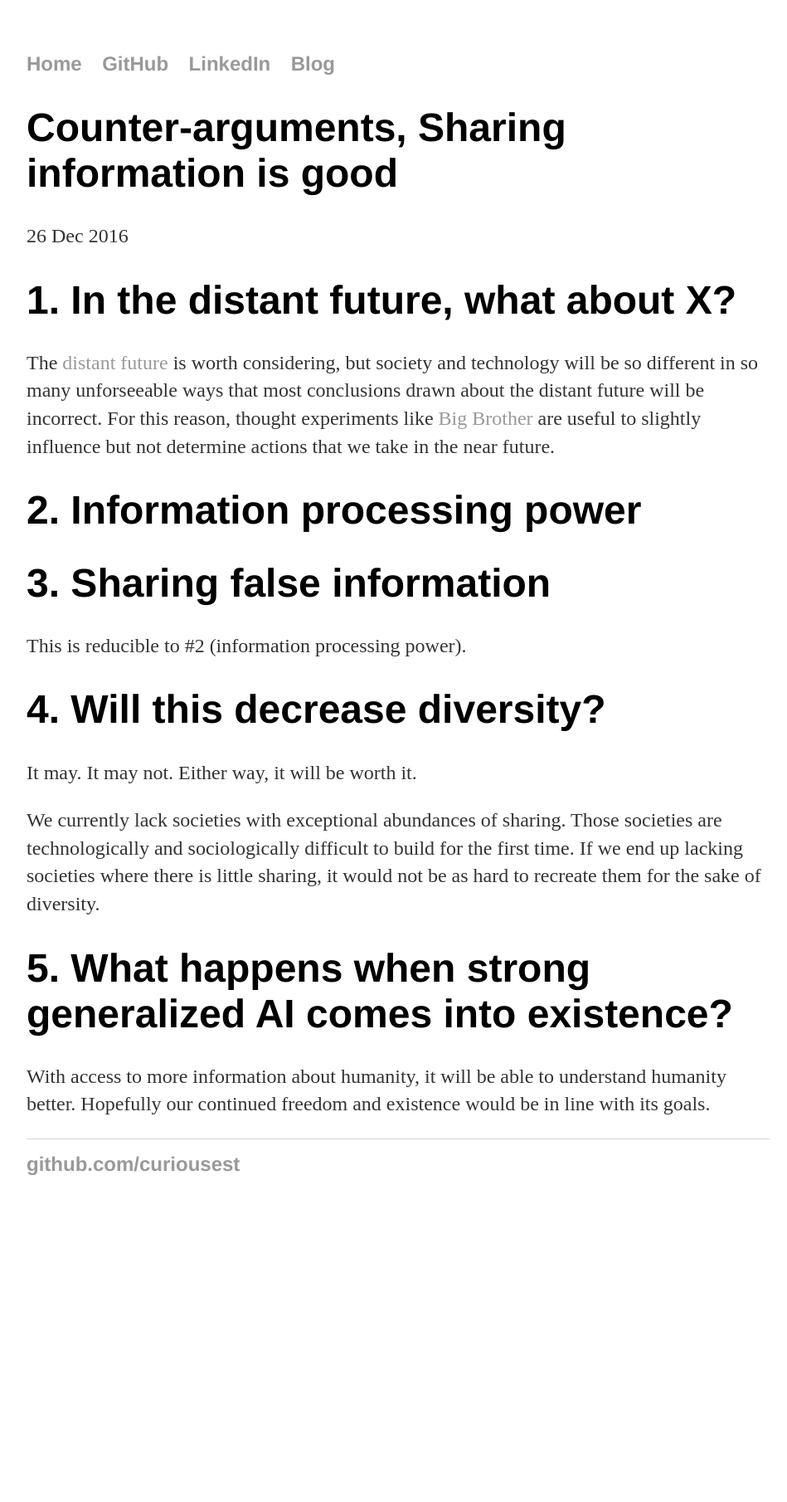
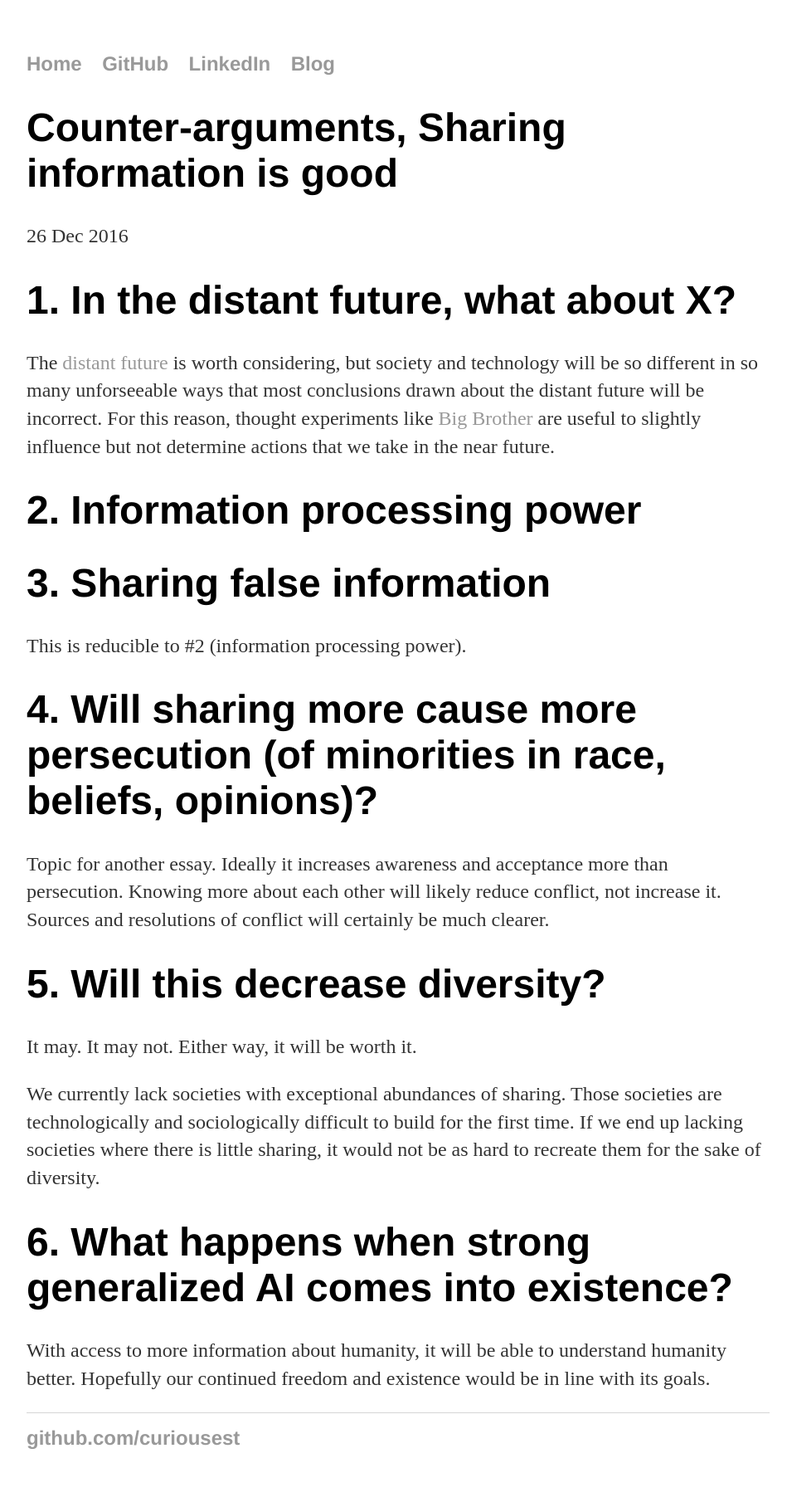
Before and after one commit to curiousest/curiousest.github.io, a Jekyll site: the page built from _posts/2016-12-26-counter-arguments-sharing-is-good.md, in a window 1280 px wide. Shown: the whole page at 83% size, without its empty margins (160-1109 px from the left). Built offline with Jekyll 4.4.1, drawn with Linux system fonts in a browser that asks for light colours; before the commit the page ends 1479 px from its top, so only the background shows below that.

Commit message:
Update 2016-12-26-counter-arguments-sharing-is-good.md

```diff
--- a/_posts/2016-12-26-counter-arguments-sharing-is-good.md
+++ b/_posts/2016-12-26-counter-arguments-sharing-is-good.md
@@ -17,12 +17,16 @@ The [distant future](https://en.wikipedia.org/wiki/Futures_studies) is worth con
 
 This is reducible to #2 (information processing power).
 
-# 4. Will this decrease diversity?
+# 4. Will sharing more cause more persecution (of minorities in race, beliefs, opinions)?
+
+Topic for another essay. Ideally it increases awareness and acceptance more than persecution. Knowing more about each other will likely reduce conflict, not increase it. Sources and resolutions of conflict will certainly be much clearer.
+
+# 5. Will this decrease diversity?
 
 It may. It may not. Either way, it will be worth it.
 
 We currently lack societies with exceptional abundances of sharing. Those societies are technologically and sociologically difficult to build for the first time. If we end up lacking societies where there is little sharing, it would not be as hard to recreate them for the sake of diversity.
 
-# 5. What happens when strong generalized AI comes into existence?
+# 6. What happens when strong generalized AI comes into existence?
 
 With access to more information about humanity, it will be able to understand humanity better. Hopefully our continued freedom and existence would be in line with its goals.
```
